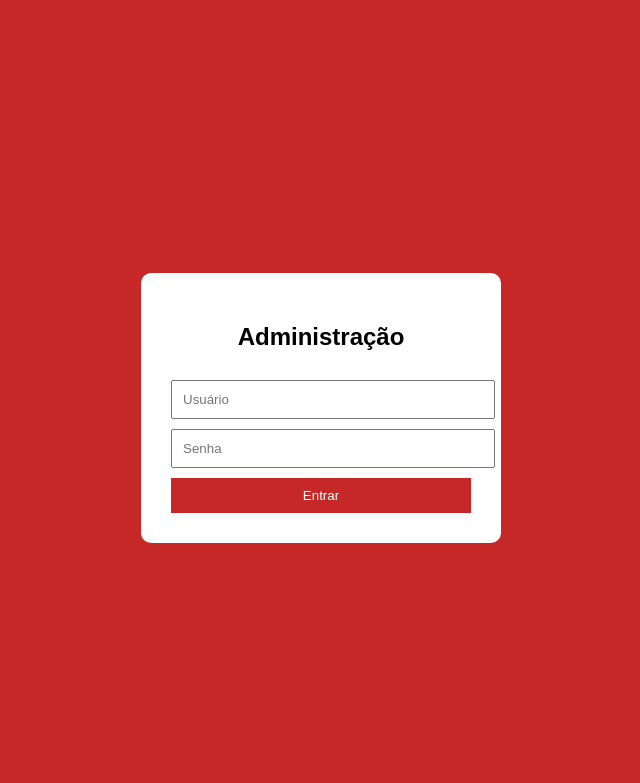
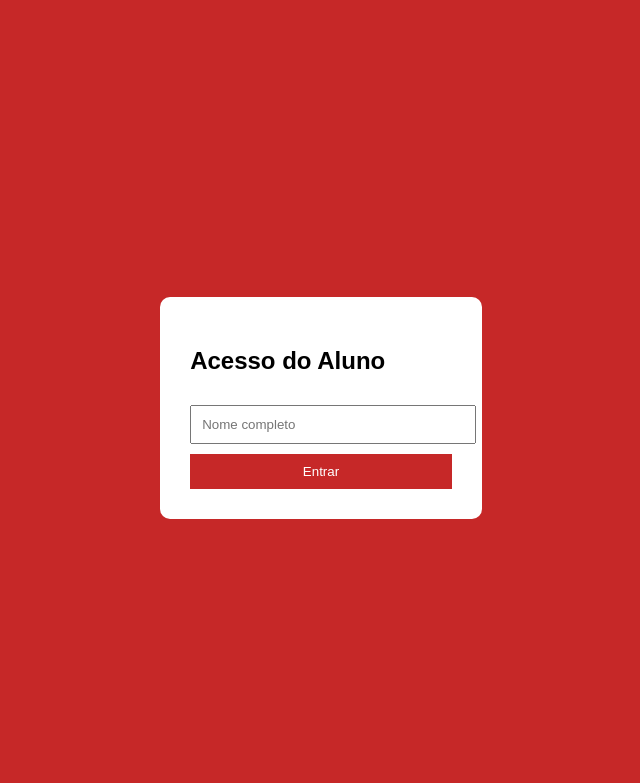
Before and after one commit to Cersousagit/agendamento-unifacvest, a Flask app: page / in a window 1280 px wide. Shown: the top 783 px of the page, without its empty margins (319-959 px from the left). Run offline with Flask 3, Linux system fonts and the light colour scheme.

Commit message:
Update login.html

```diff
--- a/templates/login.html
+++ b/templates/login.html
@@ -1,23 +1,21 @@
 <!DOCTYPE html>
-<html lang="pt-br">
+<html>
 <head>
 <meta charset="UTF-8">
-<title>Login Admin</title>
+<title>Login Aluno</title>
 <style>
 body {
     background: #c62828;
-    height: 100vh;
     display: flex;
     justify-content: center;
     align-items: center;
+    height: 100vh;
     font-family: Arial;
 }
 .box {
     background: #fff;
     padding: 30px;
     border-radius: 10px;
-    width: 300px;
-    text-align: center;
 }
 input, button {
     width: 100%;
@@ -28,22 +26,17 @@ button {
     background: #c62828;
     color: #fff;
     border: none;
-    cursor: pointer;
 }
 </style>
 </head>
 <body>
 
 <div class="box">
-    <h2>Administração</h2>
-    <form method="post">
-        <input name="usuario" placeholder="Usuário" required>
-        <input type="password" name="senha" placeholder="Senha" required>
-        <button>Entrar</button>
-    </form>
-    {% if erro %}
-        <p style="color:red;">{{ erro }}</p>
-    {% endif %}
+<h2>Acesso do Aluno</h2>
+<form method="post">
+<input name="nome" placeholder="Nome completo" required>
+<button>Entrar</button>
+</form>
 </div>
 
 </body>
```
